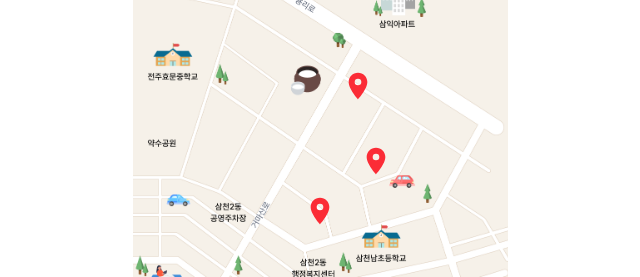
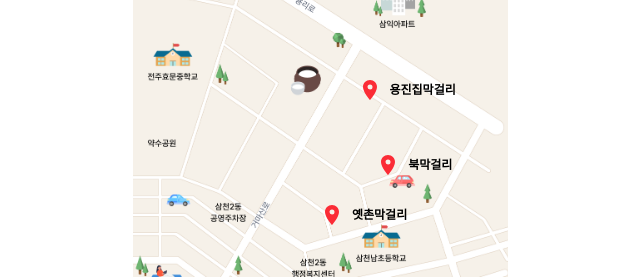
Before and after one commit to nickel93/a-meal-together, a Next.js app: page /streetmap in a window 1280 px wide. Shown: the part 186-463 px from the top of the page, without its empty margins (320-960 px from the left). Built offline with nearby package versions, Linux system fonts and the light colour scheme; a web font is replaced by a local one.

Commit message:
마크 이름 추가

```diff
--- a/src/feature/street/MakgeolliMap.tsx
+++ b/src/feature/street/MakgeolliMap.tsx
@@ -16,7 +16,7 @@ const shops: Shop[] = [
   { id: 3, name: "옛촌막걸리", x: "50%", y: "65%" },
 ];
 
-const MapPin = ({ className = "w-8 h-8 text-red-500" }) => (
+const MapPin = ({ className = "w-6 h-6 text-red-500" }) => (
   <svg
     xmlns="http://www.w3.org/2000/svg"
     viewBox="0 0 24 24"
@@ -45,15 +45,18 @@ const MakgeolliMap = () => {
           className="object-cover rounded-lg"
         />
 
-        {/* 마커 */}
+        {/* 마커 + 라벨 */}
         {shops.map((shop) => (
           <button
             key={shop.id}
             onClick={() => setSelected(shop)}
-            className="absolute -translate-x-1/2 -translate-y-full"
+            className="absolute cursor-pointer flex items-center gap-1 -translate-y-full"
             style={{ left: shop.x, top: shop.y }}
           >
             <MapPin />
+            <span className=" px-1 py-0.5 text-xs font-semibold text-black">
+              {shop.name}
+            </span>
           </button>
         ))}
       </div>
```
